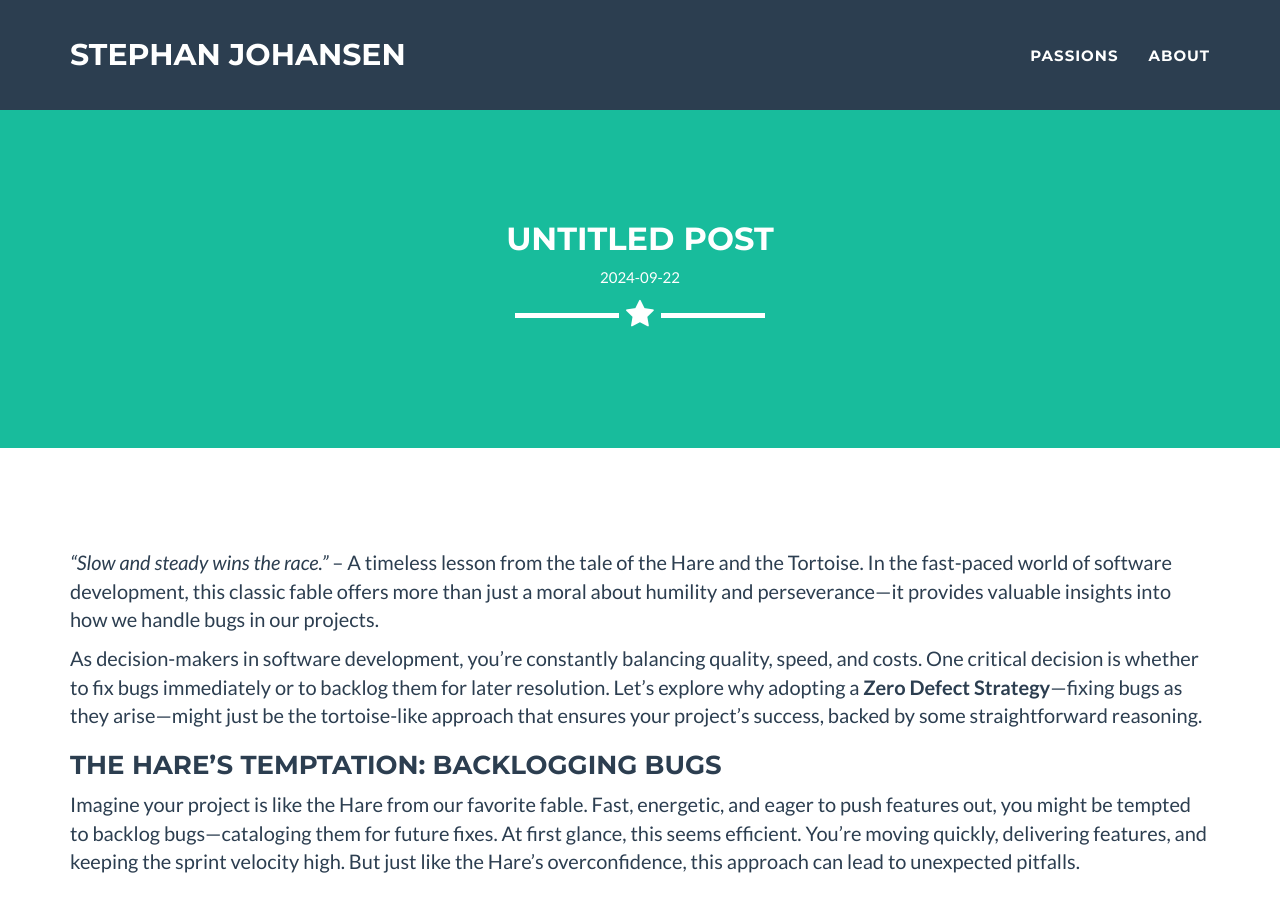
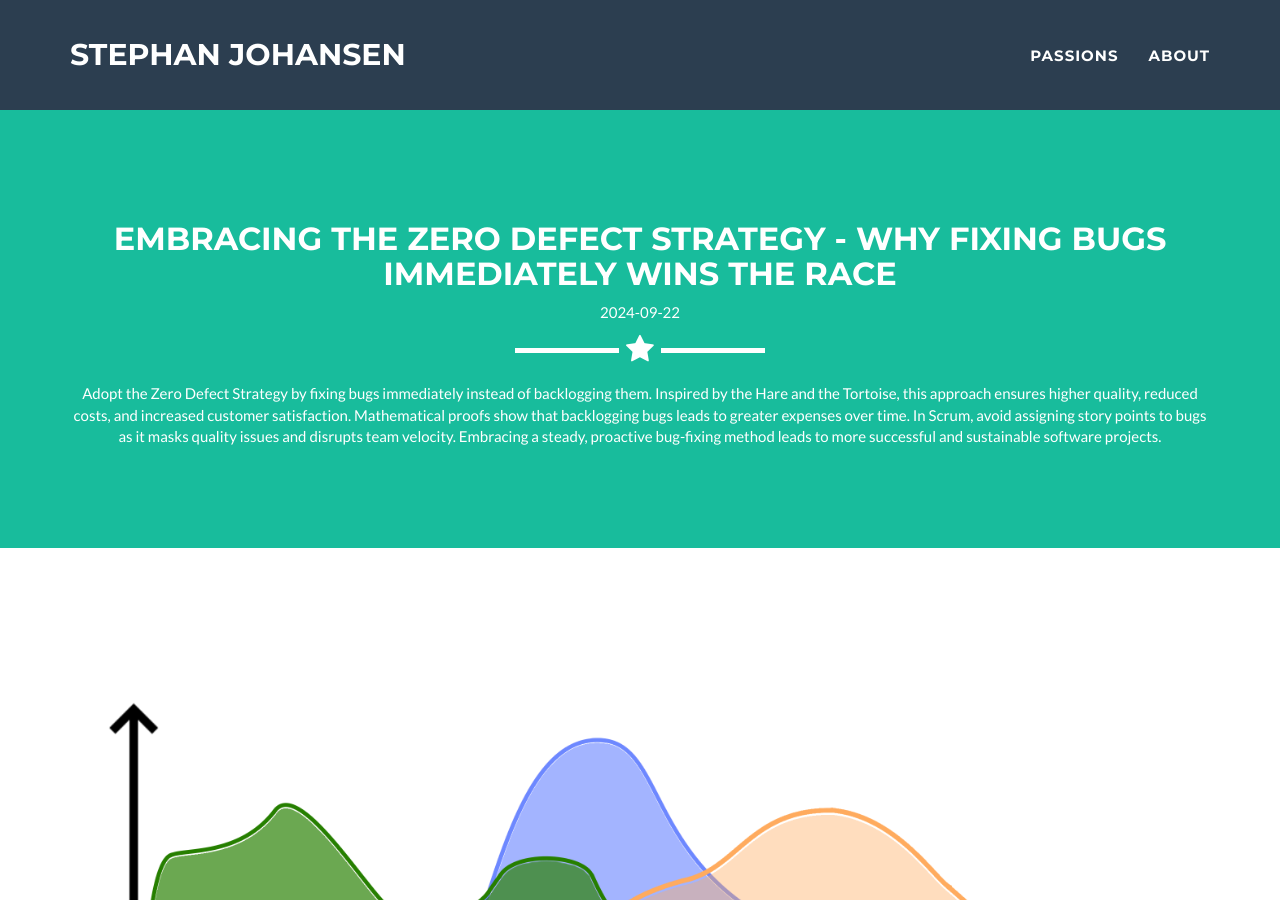
Before and after one commit to skjohansen/skjohansen.github.io, a Jekyll site: the page built from _posts/2024-09-22-zero-defect-startegy.md, in a window 1280 px wide and 900 px high. Built offline with Jekyll 4.4.1, drawn with Linux system fonts in a browser that asks for light colours; our own code applies the rules of GitHub Pages for plain Markdown files.

Commit message:
fix: Title not rendering

```diff
--- a/_posts/2024-09-22-zero-defect-startegy.md
+++ b/_posts/2024-09-22-zero-defect-startegy.md
@@ -1,6 +1,6 @@
 ---
 layout: post
-title: Embracing the Zero Defect Strategy: Why Fixing Bugs Immediately Wins the Race
+title: Embracing the Zero Defect Strategy - Why Fixing Bugs Immediately Wins the Race
 passions: Test, Software development
 summary: Adopt the Zero Defect Strategy by fixing bugs immediately instead of backlogging them. Inspired by the Hare and the Tortoise, this approach ensures higher quality, reduced costs, and increased customer satisfaction. Mathematical proofs show that backlogging bugs leads to greater expenses over time. In Scrum, avoid assigning story points to bugs as it masks quality issues and disrupts team velocity. Embracing a steady, proactive bug-fixing method leads to more successful and sustainable software projects.
 language: sv
```
